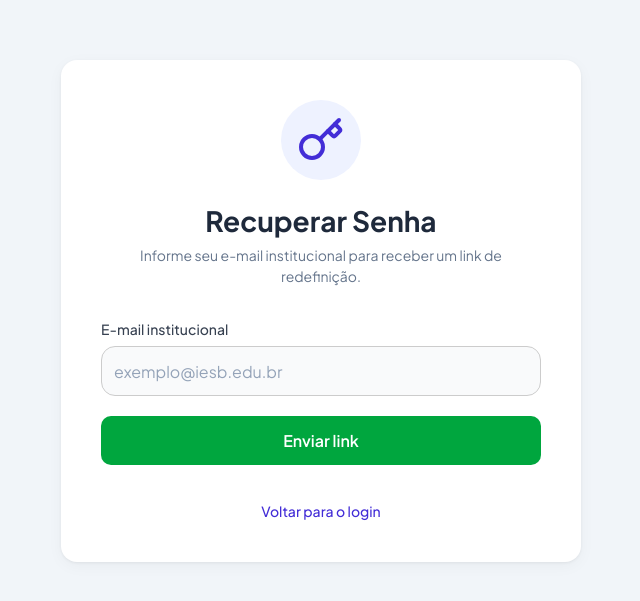
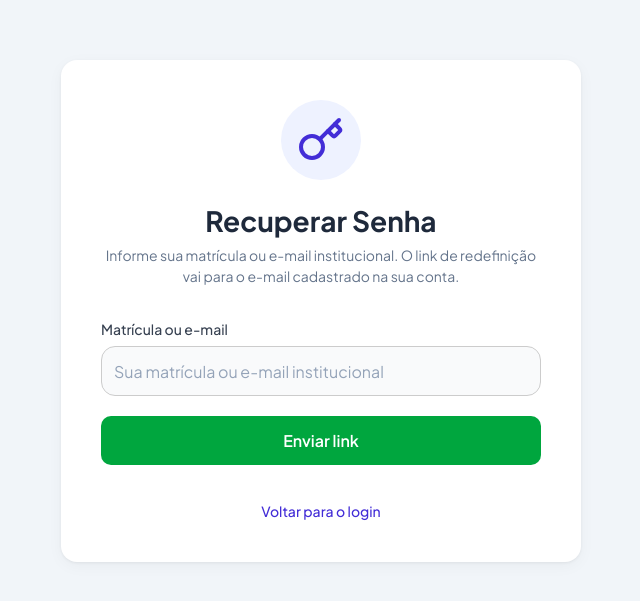
Before and after one commit to fabrica-bayarea/Prontuario, a React (Vite) app in the folder frontEnd/: page /recuperar-senha in a window 1280 px wide. Shown: the part 113-714 px from the top of the page, without its empty margins (319-959 px from the left). Built offline with nearby package versions, Linux system fonts and the light colour scheme; no server answers.

Commit message:
feat(front): acabamentos do login exigidos pelo EP-01 (FE-05)

```diff
--- a/frontEnd/src/features/auth/components/AuthLayout.css
+++ b/frontEnd/src/features/auth/components/AuthLayout.css
@@ -326,6 +326,13 @@
   animation: authShake 0.3s ease-out;
 }
 
+/* Aviso de bloqueio temporário (EP-01 US-01 RV-5): distinto do erro de credencial. */
+.auth-error.auth-error--bloqueio {
+  background: #FFFBEB;
+  border-color: #B45309;
+  color: #B45309;
+}
+
 @keyframes authShake {
   0%, 100% { transform: translateX(0); }
   25% { transform: translateX(-4px); }
--- a/frontEnd/src/features/auth/components/Login.tsx
+++ b/frontEnd/src/features/auth/components/Login.tsx
@@ -16,9 +16,14 @@ function Login() {
   const navigate = useNavigate();
   const [showPassword, setShowPassword] = useState(false);
   const [error, setError] = useState('');
+  const [bloqueado, setBloqueado] = useState(false);
   const [isSubmitting, setIsSubmitting] = useState(false);
 
-  const { register, handleSubmit, formState: { errors } } = useForm<LoginFormData>();
+  const { register, handleSubmit, watch, formState: { errors } } = useForm<LoginFormData>({ mode: 'onChange' });
+  const matricula = watch('matricula');
+  const senha = watch('senha');
+  // EP-01 US-01 RI-4: botão só habilita com os dois campos preenchidos.
+  const camposPreenchidos = Boolean(matricula?.trim()) && Boolean(senha);
 
   async function onSubmit(data: LoginFormData) {
     setError('');
@@ -32,9 +37,15 @@ function Login() {
         navigate('/', { replace: true });
       }
     } catch (err: any) {
-      const message =
-        err.response?.data?.error?.message || 'Erro ao fazer login. Tente novamente.';
-      setError(message);
+      const status = err.response?.status;
+      // EP-01 US-01 RV-5: bloqueio (conta, IP ou limite de requisições) tem aviso próprio, distinto de credencial.
+      if (status === 429) {
+        setBloqueado(true);
+        setError('Acesso bloqueado temporariamente por excesso de tentativas. Aguarde 15 minutos e tente novamente.');
+      } else {
+        setBloqueado(false);
+        setError(err.response?.data?.error?.message || 'Não foi possível entrar. Tente novamente.');
+      }
     } finally {
       setIsSubmitting(false);
     }
@@ -52,7 +63,11 @@ function Login() {
         Acesse o sistema com suas credenciais institucionais
       </p>
 
-      {error && <div className="auth-error">{error}</div>}
+      {error && (
+        <div className={bloqueado ? 'auth-error auth-error--bloqueio' : 'auth-error'} role="alert" aria-live="assertive">
+          {error}
+        </div>
+      )}
 
       <form className="auth-form" onSubmit={handleSubmit(onSubmit)}>
         <div className="auth-field">
@@ -93,7 +108,7 @@ function Login() {
               type="button"
               className="auth-toggle-password"
               onClick={() => setShowPassword(!showPassword)}
-              tabIndex={-1}
+              aria-pressed={showPassword}
               aria-label={showPassword ? 'Esconder senha' : 'Mostrar senha'}
             >
               {showPassword ? <EyeOff size={20} /> : <Eye size={20} />}
@@ -110,7 +125,7 @@ function Login() {
           Esqueceu sua senha?
         </Link>
 
-        <button type="submit" className="auth-btn" disabled={isSubmitting}>
+        <button type="submit" className="auth-btn" disabled={isSubmitting || !camposPreenchidos}>
           {isSubmitting ? 'Entrando...' : 'Entrar'}
         </button>
       </form>
--- a/frontEnd/src/features/auth/components/RecuperarSenha.tsx
+++ b/frontEnd/src/features/auth/components/RecuperarSenha.tsx
@@ -7,7 +7,7 @@ import keyIcon from '../../../assets/key.svg';
 import greenCheckIcon from '../../../assets/green_check.svg';
 
 interface RecuperarFormData {
-  email: string;
+  identificador: string;
 }
 
 function RecuperarSenha() {
@@ -22,11 +22,16 @@ function RecuperarSenha() {
     setIsSubmitting(true);
 
     try {
-      await apiClient.post('/auth/recuperar-senha', { email: data.email });
+      // `email` é compatibilidade com a API atual, que ainda busca só por e-mail;
+      // o BE-07 passa a ler `identificador` (matrícula ou e-mail). Remover `email` depois dele.
+      await apiClient.post('/auth/recuperar-senha', {
+        identificador: data.identificador,
+        email: data.identificador,
+      });
       setEnviado(true);
     } catch (err: any) {
       const message =
-        err.response?.data?.error || 'Erro ao enviar e-mail. Tente novamente.';
+        err.response?.data?.error?.message || 'Erro ao enviar e-mail. Tente novamente.';
       setError(message);
     } finally {
       setIsSubmitting(false);
@@ -44,8 +49,7 @@ function RecuperarSenha() {
         <h1 className="auth-title">E-mail enviado!</h1>
 
         <p className="auth-confirmation-text">
-          Se o e-mail informado estiver cadastrado, você receberá um link em
-          instantes. Verifique também sua caixa de spam.
+          Se o identificador informado estiver cadastrado, você receberá um link no e-mail da conta em instantes. Verifique também a caixa de spam.
         </p>
 
         <div className="auth-actions">
@@ -74,35 +78,29 @@ function RecuperarSenha() {
 
       <h1 className="auth-title">Recuperar Senha</h1>
       <p className="auth-subtitle">
-        Informe seu e-mail institucional para receber um link de redefinição.
+        Informe sua matrícula ou e-mail institucional. O link de redefinição vai para o e-mail cadastrado na sua conta.
       </p>
 
-      {error && <div className="auth-error">{error}</div>}
+      {error && <div className="auth-error" role="alert" aria-live="assertive">{error}</div>}
 
       <form className="auth-form" onSubmit={handleSubmit(onSubmit)}>
         <div className="auth-field">
-          <label className="auth-label" htmlFor="email">
-            E-mail institucional
+          <label className="auth-label" htmlFor="identificador">
+            Matrícula ou e-mail
           </label>
           <div className="auth-input-wrapper">
             <input
-              id="email"
-              type="email"
+              id="identificador"
+              type="text"
               className="auth-input"
-              placeholder="exemplo@iesb.edu.br"
-              autoComplete="email"
-              {...register('email', {
-                required: 'E-mail é obrigatório',
-                pattern: {
-                  value: /^[^\s@]+@[^\s@]+\.[^\s@]+$/,
-                  message: 'E-mail inválido',
-                },
-              })}
+              placeholder="Sua matrícula ou e-mail institucional"
+              autoComplete="username"
+              {...register('identificador', { required: 'Informe sua matrícula ou e-mail' })}
             />
           </div>
-          {errors.email && (
+          {errors.identificador && (
             <span style={{ color: '#DC2626', fontSize: '13px' }}>
-              {errors.email.message}
+              {errors.identificador.message}
             </span>
           )}
         </div>
--- a/frontEnd/src/libs/api-client.ts
+++ b/frontEnd/src/libs/api-client.ts
@@ -1,8 +1,19 @@
-import axios from 'axios';
+import axios, { type AxiosInstance, type AxiosRequestConfig } from 'axios';
+
+// O interceptor abaixo devolve `response.data`, não o AxiosResponse.
+// Esta interface diz isso ao TypeScript; nada muda em runtime.
+interface ClienteApi {
+  get<T = any>(url: string, config?: AxiosRequestConfig): Promise<T>;
+  post<T = any>(url: string, data?: unknown, config?: AxiosRequestConfig): Promise<T>;
+  put<T = any>(url: string, data?: unknown, config?: AxiosRequestConfig): Promise<T>;
+  patch<T = any>(url: string, data?: unknown, config?: AxiosRequestConfig): Promise<T>;
+  delete<T = any>(url: string, config?: AxiosRequestConfig): Promise<T>;
+  interceptors: AxiosInstance['interceptors'];
+}
 
 const baseURL = import.meta.env.VITE_API_URL || '/api';
 
-export const apiClient = axios.create({
+const instancia = axios.create({
   baseURL,
   headers: {
     'Content-Type': 'application/json',
@@ -10,7 +21,7 @@ export const apiClient = axios.create({
 });
 
 // Interceptor: injeta token JWT automaticamente em cada request
-apiClient.interceptors.request.use((config) => {
+instancia.interceptors.request.use((config) => {
   const token = localStorage.getItem('token');
   if (token && !config.headers.Authorization) {
     config.headers.Authorization = `Bearer ${token}`;
@@ -18,7 +29,7 @@ apiClient.interceptors.request.use((config) => {
   return config;
 });
 
-apiClient.interceptors.response.use(
+instancia.interceptors.response.use(
   (response) => {
     return response.data;
   },
@@ -36,3 +47,5 @@ apiClient.interceptors.response.use(
     return Promise.reject(error);
   }
 );
+
+export const apiClient = instancia as unknown as ClienteApi;
--- a/frontEnd/tsconfig.json
+++ b/frontEnd/tsconfig.json
@@ -5,7 +5,7 @@
     "lib": ["ES2020", "DOM", "DOM.Iterable"],
     "module": "ESNext",
     "skipLibCheck": true,
-    "moduleResolution": "node",
+    "moduleResolution": "bundler",
     "allowImportingTsExtensions": true,
     "resolveJsonModule": true,
     "isolatedModules": true,
```
